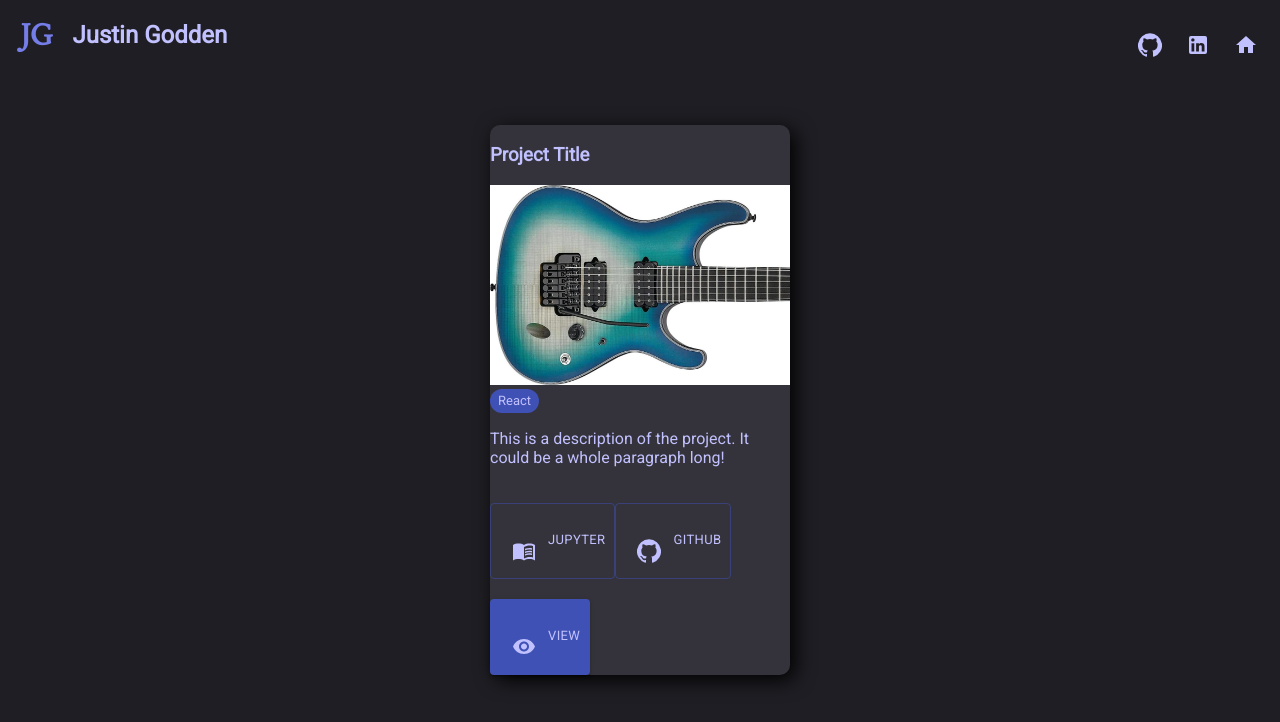
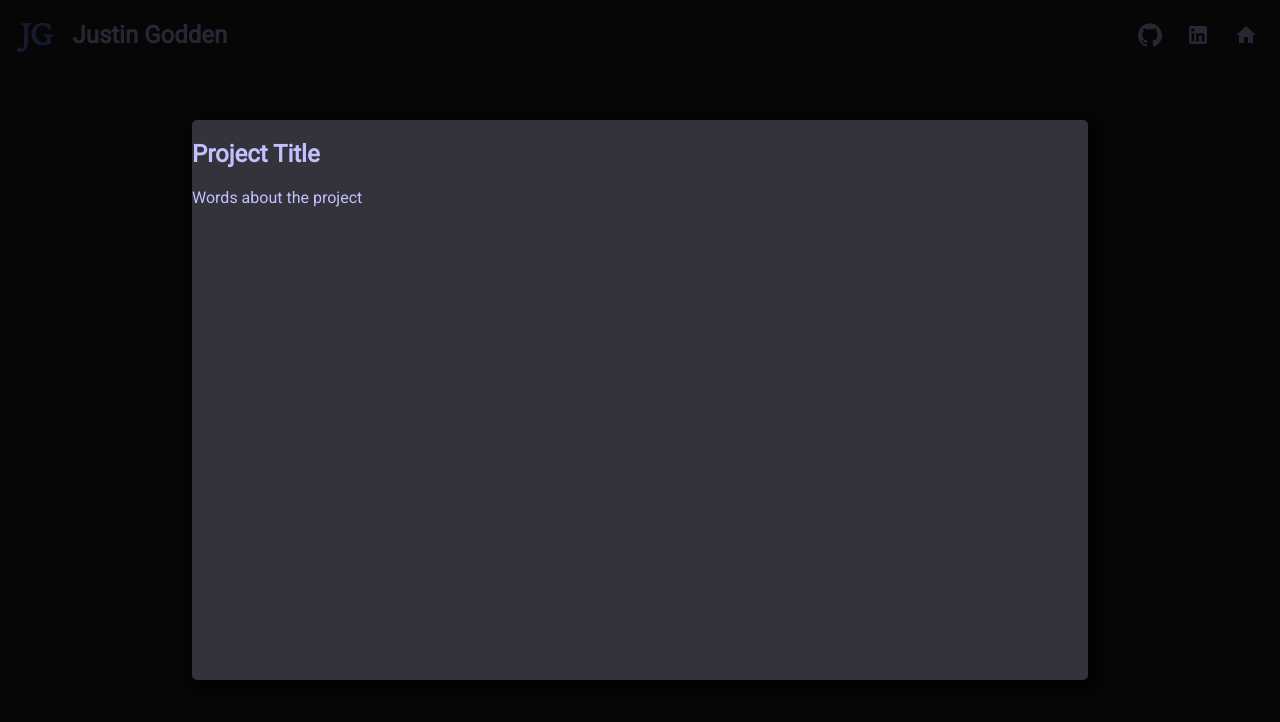
Before and after one commit to justingodden/portfolio-website, a React (Create React App) app: page / in a window 1280 px wide. Both pictures are taken after a click on the button "PROJECTS". Shown: the top 722 px of the page. Built offline with nearby package versions, Linux system fonts and the light colour scheme.

Commit message:
project modal partly built

```diff
--- a/src/App.css
+++ b/src/App.css
@@ -6,6 +6,7 @@
   display: flex;
   flex-direction: column;
   justify-content: center;
+  min-height: 400px;
 }
 
 .navbar {
@@ -13,9 +14,11 @@
   justify-content: space-between;
   position: fixed;
   align-items: center;
+  background-color: rgb(31, 30, 36);
   width: 100vw;
   height: 70px;
   top: 0;
+  z-index: 1;
 }
 
 .navbarLeft {
@@ -24,6 +27,8 @@
 }
 
 .navbarRight {
+  display: flex;
+  align-content: center;
   margin: 0 10px 0 10px;
   padding: 0;
 }
@@ -67,14 +72,11 @@
   margin: 2px;
 }
 
-.MuiButtonBase-root {
-  margin-top: 20px !important;
-}
-
 .projects {
   display: flex;
   flex-direction: column;
   justify-content: center;
   align-items: center;
   height: 100vh;
+  min-height: 600px;
 }
--- a/src/card.css
+++ b/src/card.css
@@ -1,6 +1,6 @@
 .card {
   background-color: rgb(52, 51, 59);
-  border-radius: 10px;
+  border-radius: 5px;
   box-shadow: 5px 5px 20px black;
   width: 300px;
 }
--- a/src/components/About.js
+++ b/src/components/About.js
@@ -9,6 +9,7 @@ function About({ projects, setProjects }) {
                 <span className="aboutNameBlue"> Justin</span>.</p>
             <h2 className="aboutH2">I'm a Data Scientist working in London.</h2>
             <h2 className="aboutH2">Check out my projects below!</h2>
+            <p></p>
             <Button className="button" variant="contained" color="primary" onClick={() => setProjects(true)}>
                 Projects
             </Button>
--- /dev/null
+++ b/src/components/Modal.js
@@ -0,0 +1,26 @@
+import React from 'react'
+import '../modal.css'
+
+function Modal() {
+    return (
+        <div className="backdrop">
+            <div className="modal">
+                <div className="modalImgContainer">
+                    <img className="modalImg"></img>
+                </div>
+                <div className="modalContent">
+                    <h2>Project Title</h2>
+                    <div className="modalContentChips">
+
+                    </div>
+                    <div className="modalContentText">
+                        Words about the project
+                    </div>
+                    <div className="modalContentButtons"></div>
+                </div>
+            </div>
+        </div>
+    )
+}
+
+export default Modal
--- a/src/components/Projects.js
+++ b/src/components/Projects.js
@@ -1,11 +1,19 @@
-import React from 'react'
+import React, { useState } from 'react'
 import Card from './Card'
+import Modal from './Modal'
 
 function Projects() {
+    const [showModal, setShowModal] = useState(true)
+
     return (
-        <div className="projects">
-            <Card />
-        </div>
+        <>
+            {
+                showModal && <Modal />
+            }
+            <div className="projects">
+                <Card />
+            </div>
+        </>
     )
 }
 
--- /dev/null
+++ b/src/modal.css
@@ -0,0 +1,21 @@
+.backdrop {
+  display: flex;
+  justify-content: center;
+  align-items: center;
+  position: fixed;
+  left: 0;
+  top: 0;
+  width: 100%;
+  height: 100%;
+  background-color: rgba(0, 0, 0, 0.8);
+  z-index: 2;
+}
+
+.modal {
+  background-color: rgb(52, 51, 59);
+  display: flex;
+  border-radius: 5px;
+  box-shadow: 5px 5px 20px black;
+  height: 70%;
+  width: 70%;
+}
```
Also changed, not shown: 1 other file (tests, documents, lock files or other folders).
